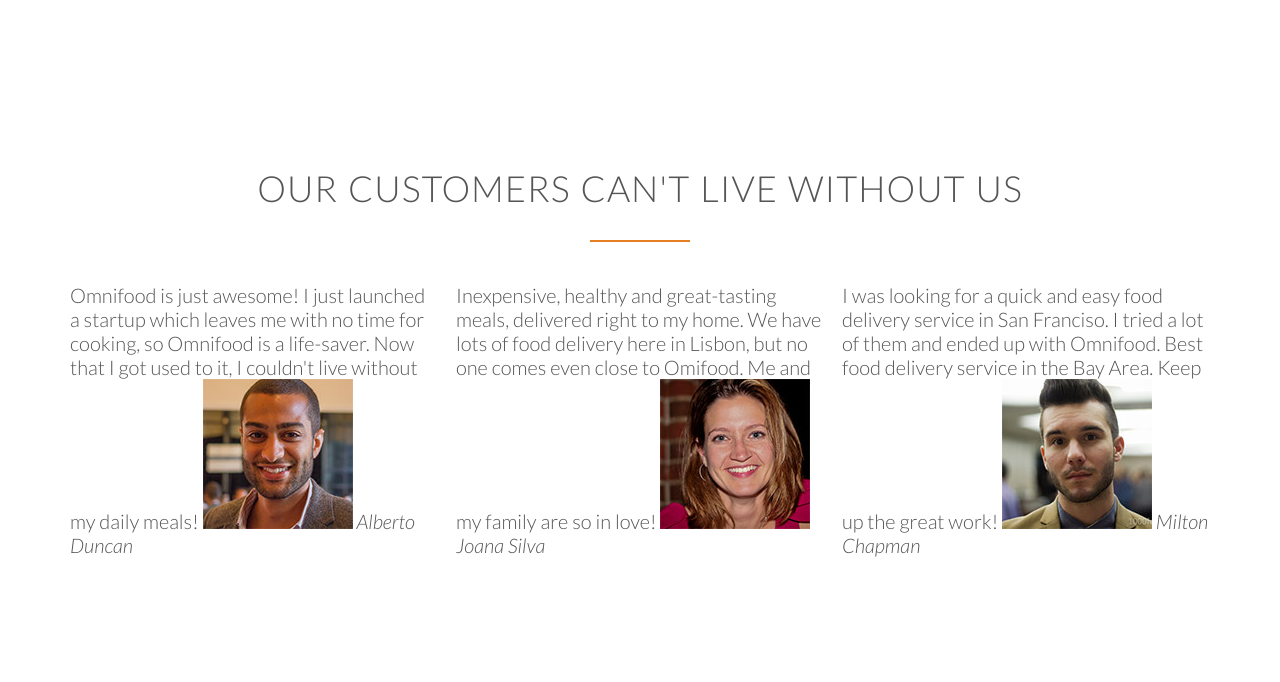
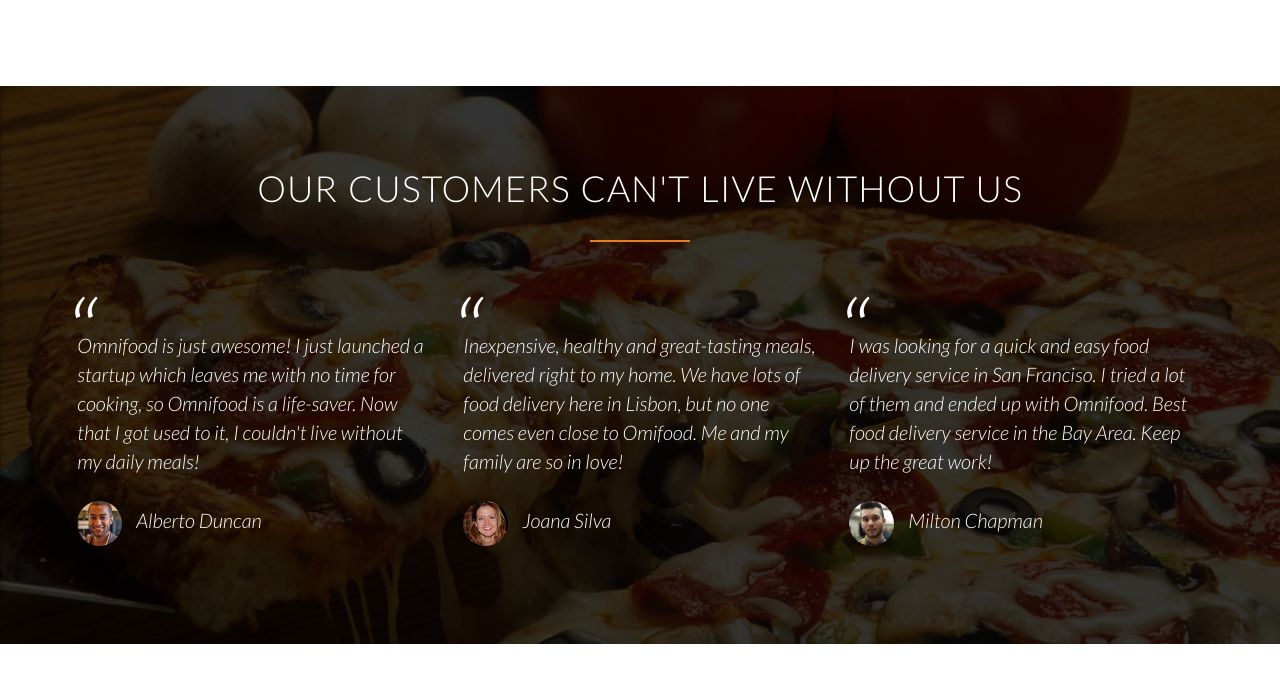
Before and after one commit to fuad7us/omnifood_restaurant, a plain HTML site: page index.html in a window 1280 px wide. Shown: the part 3297-3979 px from the top of the page. Before the commit the page ends 3946 px from the top, so only its background shows below. Drawn offline with Linux system fonts and the light colour scheme; files whose address does not match are found by name.

Commit message:
testimonial section complete

```diff
--- a/index.html
+++ b/index.html
@@ -272,6 +272,12 @@
             </div>
         </section>
         <!-- testimonials section ends -->
+
+        <!-- sign-up section starts -->
+        <section class="section-signup">
+
+        </section>
+        <!-- sign-up section ends -->
     </body>
 
 </html>
--- a/resources/css/style.css
+++ b/resources/css/style.css
@@ -345,3 +345,44 @@ header {
 .city-feature {
   margin-bottom: 5px;
 }
+
+/* ----------------------------------------------------- */
+/* TESTIMONIALS */
+/* ----------------------------------------------------- */
+.section-testimonials {
+  background-image: linear-gradient(rgba(0, 0, 0, 0.8), rgba(0, 0, 0, 0.8)),
+    url(img/back-customers.jpg);
+  background-size: cover;
+  color: #ffffff;
+  background-attachment: fixed;
+}
+
+blockquote {
+  padding: 2%;
+  font-style: italic;
+  line-height: 145%;
+  position: relative;
+  margin-top: 40px;
+}
+
+blockquote::before {
+  content: "\201C";
+  display: block;
+  font-size: 500%;
+  position: absolute;
+  top: -5px;
+  left: -5px;
+}
+
+cite {
+  display: block;
+  font-style: 90%;
+  margin-top: 25px;
+}
+
+cite img {
+  height: 45px;
+  border-radius: 50%;
+  margin-right: 10px;
+  vertical-align: middle;
+}
```
